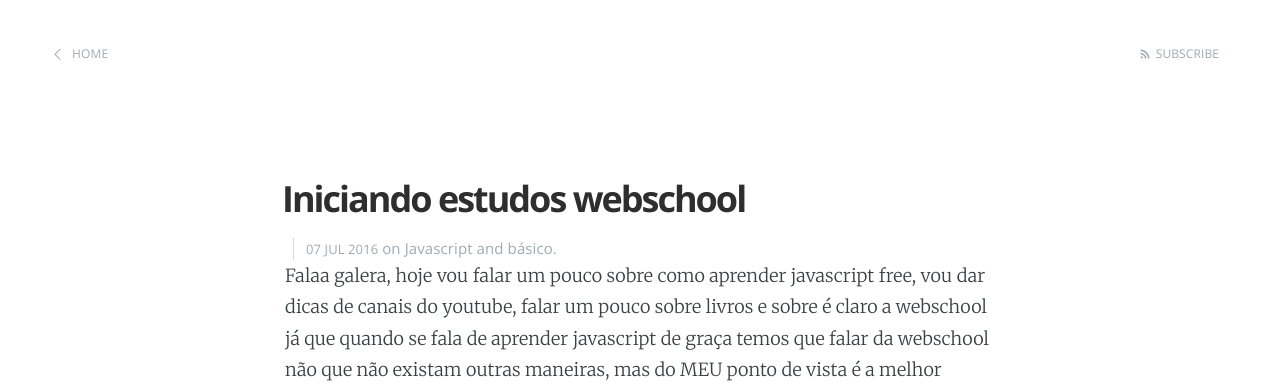
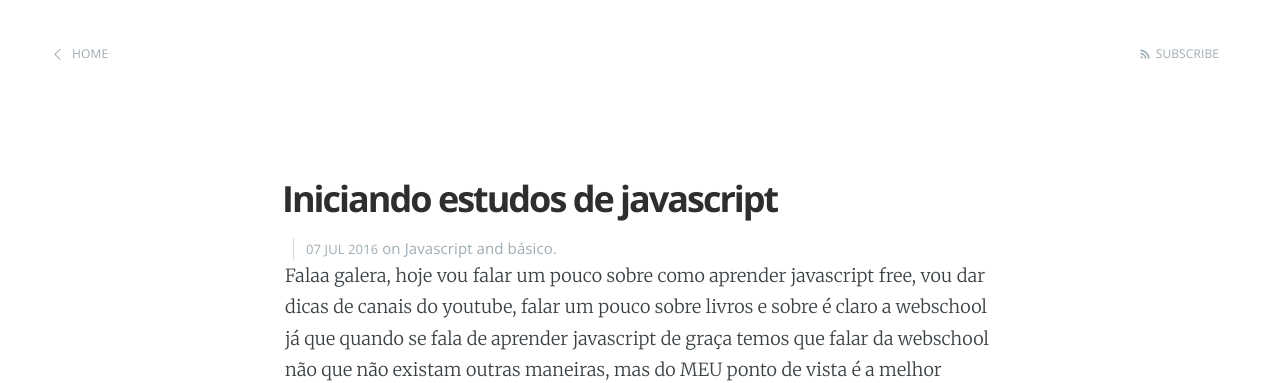
Before and after one commit to hc3/hc3.github.io, a Jekyll site: the page built from _posts/2016-07-07-iniciando-estudos-webschool.markdown, in a window 1280 px wide and 900 px high. Shown: the top 383 px of the window. Built offline with Jekyll 4.4.1, drawn with Linux system fonts in a browser that asks for light colours.

Commit message:
commitando

```diff
--- a/_posts/2016-07-07-iniciando-estudos-webschool.markdown
+++ b/_posts/2016-07-07-iniciando-estudos-webschool.markdown
@@ -1,6 +1,6 @@
 ---
 layout: post
-title:  "Iniciando estudos webschool"
+title:  "Iniciando estudos de javascript"
 date:   2016-07-07 08:35:00
 categories: Javascript básico.
 ---
```
